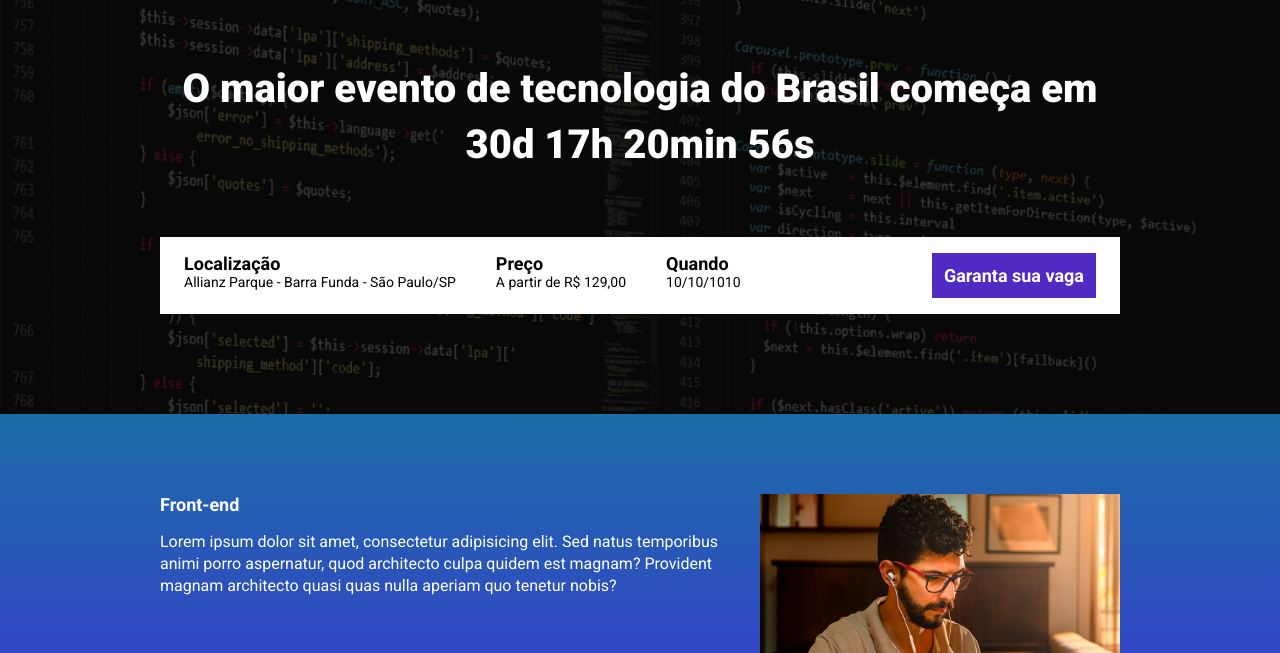
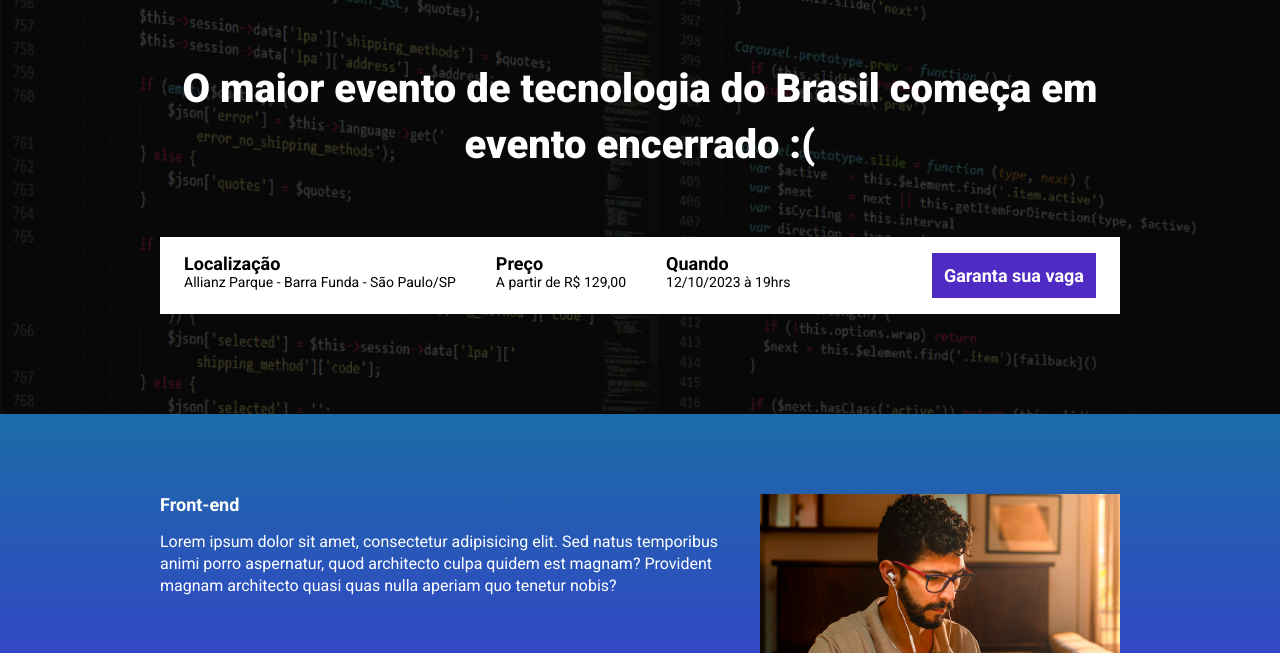
Before and after one commit to Gonteejo/ebac_tech_talks, a website built with Parcel: page src/index.html in a window 1280 px wide. Shown: the part 147-800 px from the top of the page. Built offline with nearby package versions, Linux system fonts and the light colour scheme.

Commit message:
Adicionada contador de tempo

```diff
--- a/src/index.html
+++ b/src/index.html
@@ -15,7 +15,7 @@
         <div class="container">
             <img class="hero__logo" src="images/ebac_logo.svg" alt="EBAC">
             <p class="hero__text">
-                O maior evento de tecnologia do Brasil começa em 30d 17h 20min 56s
+                O maior evento de tecnologia do Brasil começa em <span id="contador"></span>
             </p>
             <div class="infos-bar">
                 <ul class="infos-bar__infos">
@@ -31,7 +31,7 @@
                         <b>
                             Quando
                         </b>
-                        10/10/1010
+                        12/10/2023 à 19hrs
                     </li>
                 </ul>
                 <a href="#" class="button button--primary">
--- a/src/scripts/main.js
+++ b/src/scripts/main.js
@@ -1 +1,27 @@
 AOS.init();
+
+const dataDoEvento = new Date("Oct 12, 2022 19:00:00");
+const timeStampDoEvento = dataDoEvento.getTime();
+
+const constaAsHoras = setInterval(function () {
+    const agora = new Date();
+    const timeStampAtual = agora.getTime();
+    const distanciaAteOEvento = timeStampDoEvento - timeStampAtual;
+
+    const diaEmMs = 1000 * 60 * 60 * 24;
+    const horaEmMs = 1000 * 60 * 60;
+    const minutoEmMs = 1000 * 60;
+    const segundoEmMs = 1000;
+
+    const diasAteOEvento = Math.floor(distanciaAteOEvento / diaEmMs);
+    const horasAteOEvento = Math.floor((distanciaAteOEvento % diaEmMs) / horaEmMs);
+    const minutosAteOEvento = Math.floor((distanciaAteOEvento % horaEmMs) / minutoEmMs);
+    const segundosAteOEvento = Math.floor((distanciaAteOEvento % minutoEmMs) / segundoEmMs);
+
+    document.getElementById("contador").innerHTML = `${diasAteOEvento}d ${horasAteOEvento}h ${minutosAteOEvento}m ${segundosAteOEvento}s`;
+
+    if (distanciaAteOEvento < 0) {
+        clearInterval(constaAsHoras);
+        document.getElementById("contador").innerHTML = `evento encerrado :(`;
+    }
+}, 500);
```
